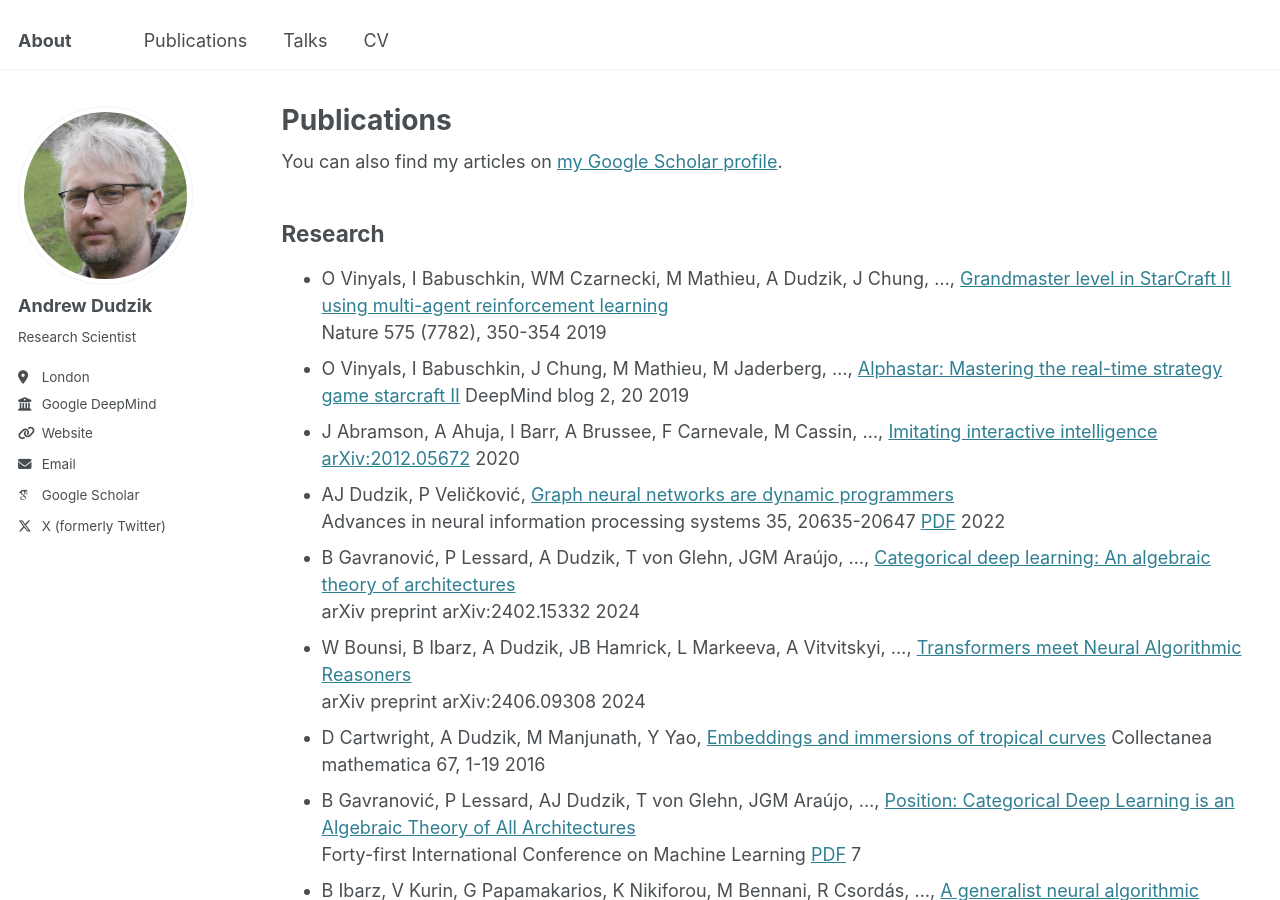
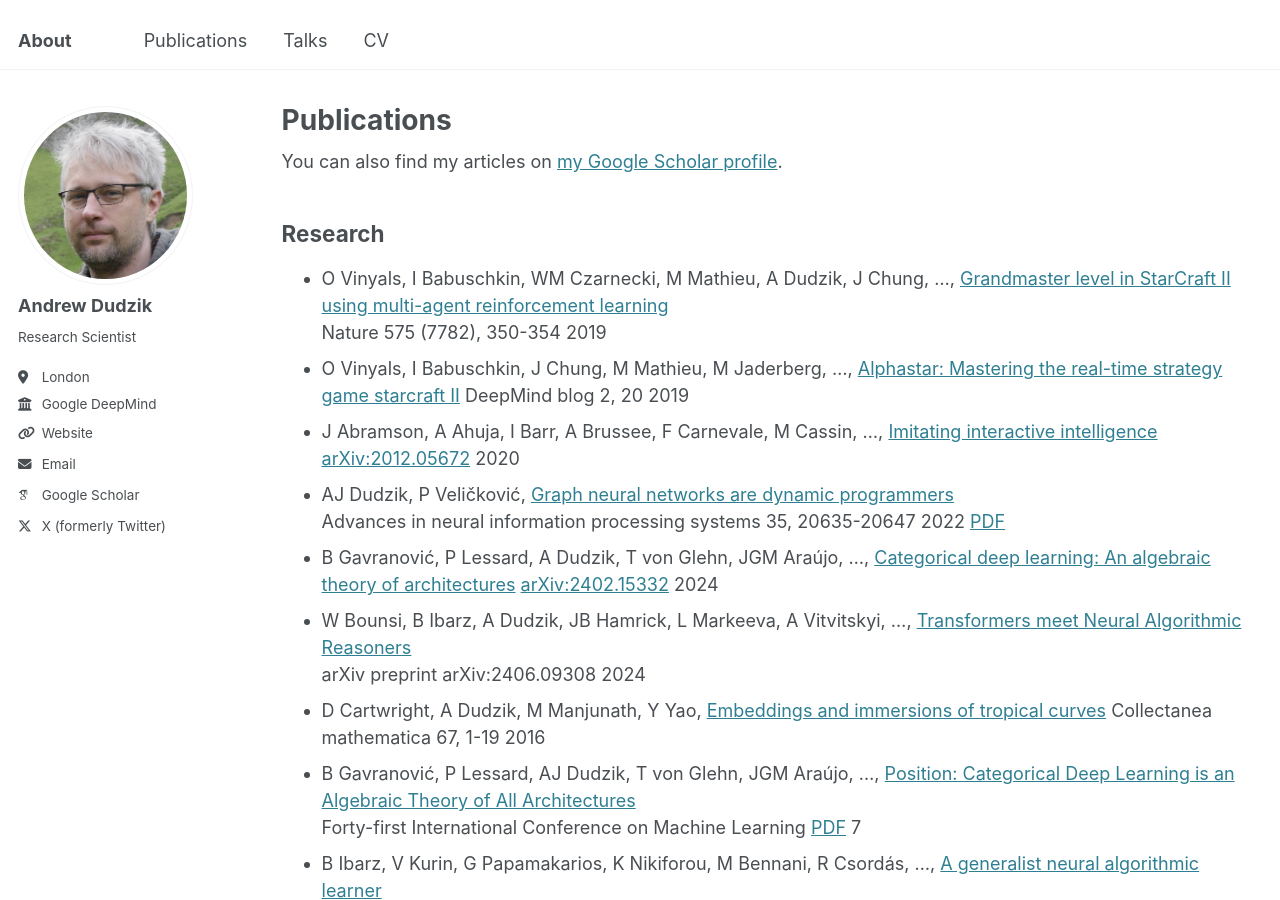
Before and after one commit to mdudzik/mdudzik.github.io, a Jekyll site: the page built from _pages/publications.md, in a window 1280 px wide and 900 px high. Built offline with Jekyll 4.4.1, drawn with Linux system fonts in a browser that asks for light colours; some web fonts are replaced.

Commit message:
fixing linked urls

```diff
--- a/_pages/publications.md
+++ b/_pages/publications.md
@@ -41,10 +41,8 @@ Nature 575 (7782), 350-354
 - J Abramson, A Ahuja, I Barr, A Brussee, F Carnevale, M Cassin, ..., [Imitating interactive intelligence](x) [arXiv:2012.05672](https://arxiv.org/abs/2012.05672)
  	2020
 - AJ Dudzik, P Veličković, [Graph neural networks are dynamic programmers](https://scholar.google.com/citations?view_op=view_citation&hl=en&user=DdFjaEEAAAAJ&citation_for_view=DdFjaEEAAAAJ:9yKSN-GCB0IC)\
-Advances in neural information processing systems 35, 20635-20647 [PDF](https://proceedings.neurips.cc/paper_files/paper/2022/file/8248b1ded388fcdbbd121bcdfea3068c-Paper-Conference.pdf)
-	2022
-- B Gavranović, P Lessard, A Dudzik, T von Glehn, JGM Araújo, ..., [Categorical deep learning: An algebraic theory of architectures]()\
-arXiv preprint arXiv:2402.15332
+Advances in neural information processing systems 35, 20635-20647 2022 [PDF](https://proceedings.neurips.cc/paper_files/paper/2022/file/8248b1ded388fcdbbd121bcdfea3068c-Paper-Conference.pdf)
+- B Gavranović, P Lessard, A Dudzik, T von Glehn, JGM Araújo, ..., [Categorical deep learning: An algebraic theory of architectures]() [arXiv:2402.15332](https://arxiv.org/abs/2402.15332)
 	2024
 - W Bounsi, B Ibarz, A Dudzik, JB Hamrick, L Markeeva, A Vitvitskyi, ..., [Transformers meet Neural Algorithmic Reasoners]()\
 arXiv preprint arXiv:2406.09308
```
